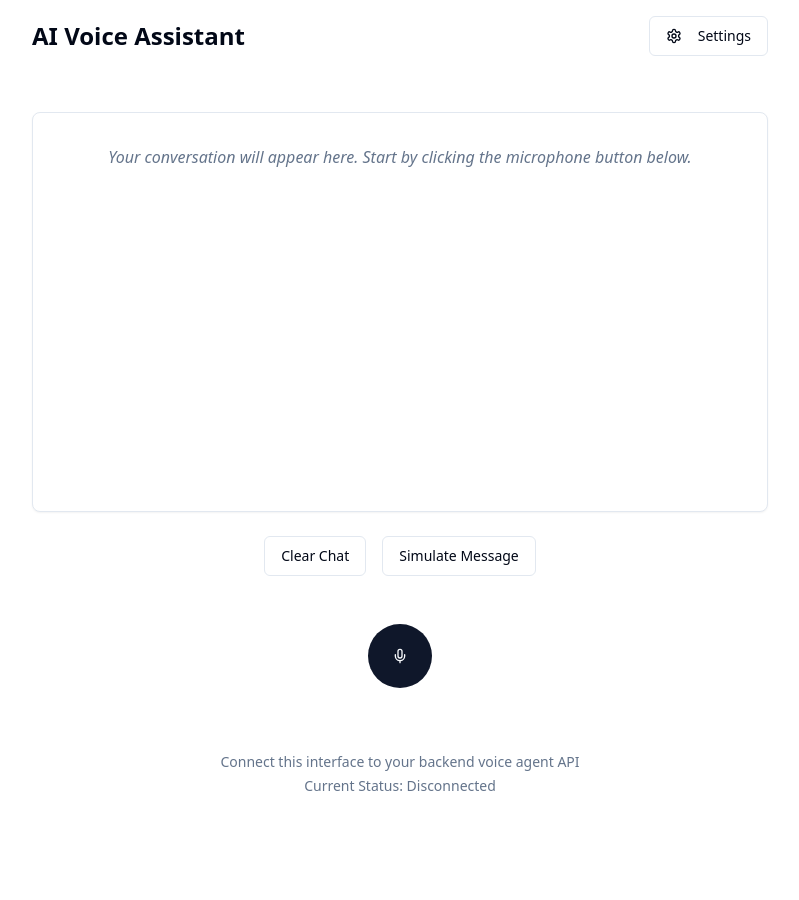
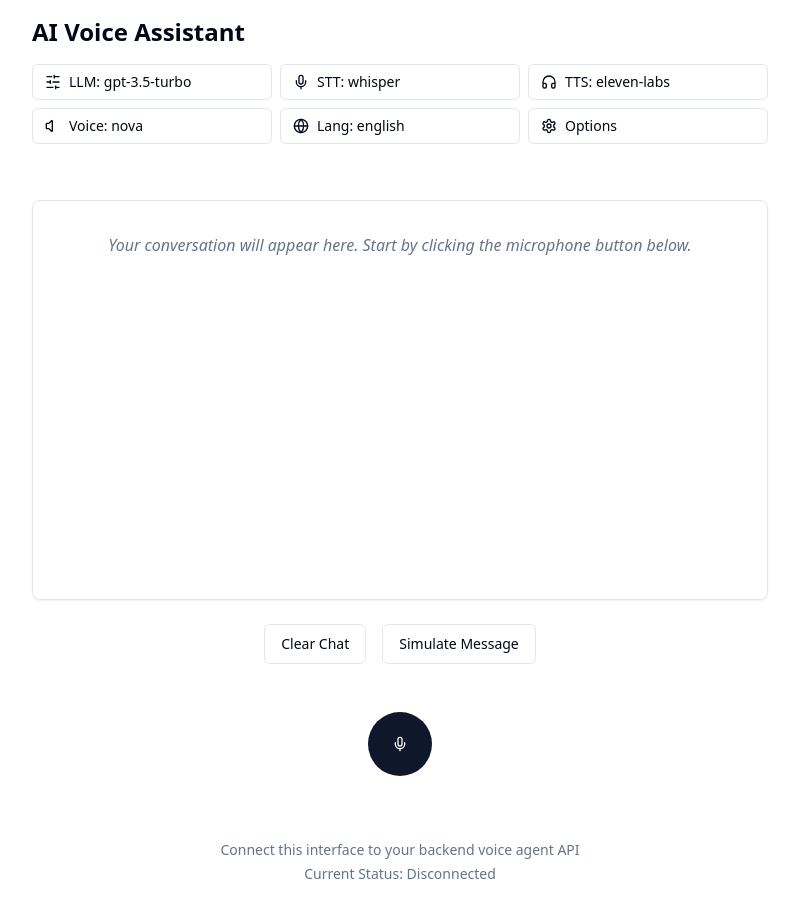
Before and after one commit to ashish-propellergv/chatter-magic-interface, a React (Vite) app: page / in a window 1280 px wide. Shown: the whole page, without its empty margins (240-1039 px from the left). Before the commit the page ends 812 px from the top, so only its background shows below. Built offline with nearby package versions, Linux system fonts and the light colour scheme.

Commit message:
Refactor: Implement separate settings dropdowns
Refactor the settings dropdown to use separate dropdown components for each setting type.

```diff
--- a/src/components/settings/AdvancedSettingsDropdown.tsx
+++ b/src/components/settings/AdvancedSettingsDropdown.tsx
@@ -21,7 +21,7 @@ const AdvancedSettingsDropdown: React.FC = () => {
         <Button variant="outline" size="sm" className="w-full justify-between">
           <div className="flex items-center gap-2">
             <Settings className="h-4 w-4" />
-            <span>Advanced Settings</span>
+            <span>Options</span>
           </div>
         </Button>
       </DropdownMenuTrigger>
--- a/src/components/settings/LLMModelDropdown.tsx
+++ b/src/components/settings/LLMModelDropdown.tsx
@@ -23,7 +23,7 @@ const LLMModelDropdown: React.FC = () => {
         <Button variant="outline" size="sm" className="w-full justify-between">
           <div className="flex items-center gap-2">
             <SlidersHorizontal className="h-4 w-4" />
-            <span>LLM Model: {config.llmModel}</span>
+            <span>LLM: {config.llmModel}</span>
           </div>
         </Button>
       </DropdownMenuTrigger>
--- a/src/components/settings/LanguageDropdown.tsx
+++ b/src/components/settings/LanguageDropdown.tsx
@@ -23,7 +23,7 @@ const LanguageDropdown: React.FC = () => {
         <Button variant="outline" size="sm" className="w-full justify-between">
           <div className="flex items-center gap-2">
             <Globe className="h-4 w-4" />
-            <span>Language: {config.language}</span>
+            <span>Lang: {config.language}</span>
           </div>
         </Button>
       </DropdownMenuTrigger>
--- a/src/components/settings/STTModelDropdown.tsx
+++ b/src/components/settings/STTModelDropdown.tsx
@@ -23,7 +23,7 @@ const STTModelDropdown: React.FC = () => {
         <Button variant="outline" size="sm" className="w-full justify-between">
           <div className="flex items-center gap-2">
             <Mic className="h-4 w-4" />
-            <span>STT Model: {config.sttModel}</span>
+            <span>STT: {config.sttModel}</span>
           </div>
         </Button>
       </DropdownMenuTrigger>
--- a/src/components/settings/TTSModelDropdown.tsx
+++ b/src/components/settings/TTSModelDropdown.tsx
@@ -23,7 +23,7 @@ const TTSModelDropdown: React.FC = () => {
         <Button variant="outline" size="sm" className="w-full justify-between">
           <div className="flex items-center gap-2">
             <Headphones className="h-4 w-4" />
-            <span>TTS Model: {config.ttsModel}</span>
+            <span>TTS: {config.ttsModel}</span>
           </div>
         </Button>
       </DropdownMenuTrigger>
--- a/src/pages/Index.tsx
+++ b/src/pages/Index.tsx
@@ -2,7 +2,12 @@
 import React from 'react';
 import MicButton from '@/components/MicButton';
 import ConversationDisplay from '@/components/ConversationDisplay';
-import SettingsDropdown from '@/components/SettingsDropdown';
+import LLMModelDropdown from '@/components/settings/LLMModelDropdown';
+import STTModelDropdown from '@/components/settings/STTModelDropdown';
+import TTSModelDropdown from '@/components/settings/TTSModelDropdown';
+import VoiceOptionDropdown from '@/components/settings/VoiceOptionDropdown';
+import LanguageDropdown from '@/components/settings/LanguageDropdown';
+import AdvancedSettingsDropdown from '@/components/settings/AdvancedSettingsDropdown';
 import { useVoiceAgent } from '@/context/VoiceAgentContext';
 import { Button } from '@/components/ui/button';
 import { generateMessageId } from '@/lib/messageUtils';
@@ -32,9 +37,19 @@ const Index: React.FC = () => {
 
   return (
     <div className="flex flex-col items-center max-w-3xl mx-auto p-4 space-y-6">
-      <header className="w-full flex justify-between items-center mb-8">
-        <h1 className="text-2xl font-bold">AI Voice Assistant</h1>
-        <SettingsDropdown />
+      <header className="w-full mb-8">
+        <div className="flex justify-between items-center mb-4">
+          <h1 className="text-2xl font-bold">AI Voice Assistant</h1>
+        </div>
+
+        <div className="grid grid-cols-2 md:grid-cols-3 gap-2">
+          <LLMModelDropdown />
+          <STTModelDropdown />
+          <TTSModelDropdown />
+          <VoiceOptionDropdown />
+          <LanguageDropdown />
+          <AdvancedSettingsDropdown />
+        </div>
       </header>
 
       <ConversationDisplay />
```
